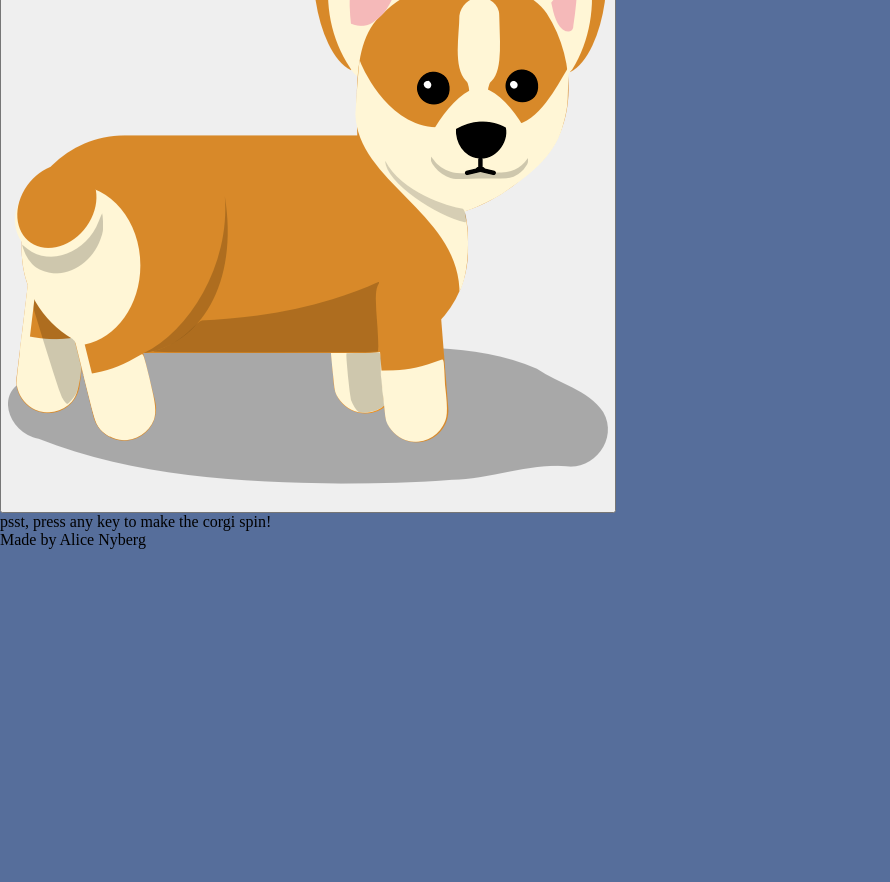
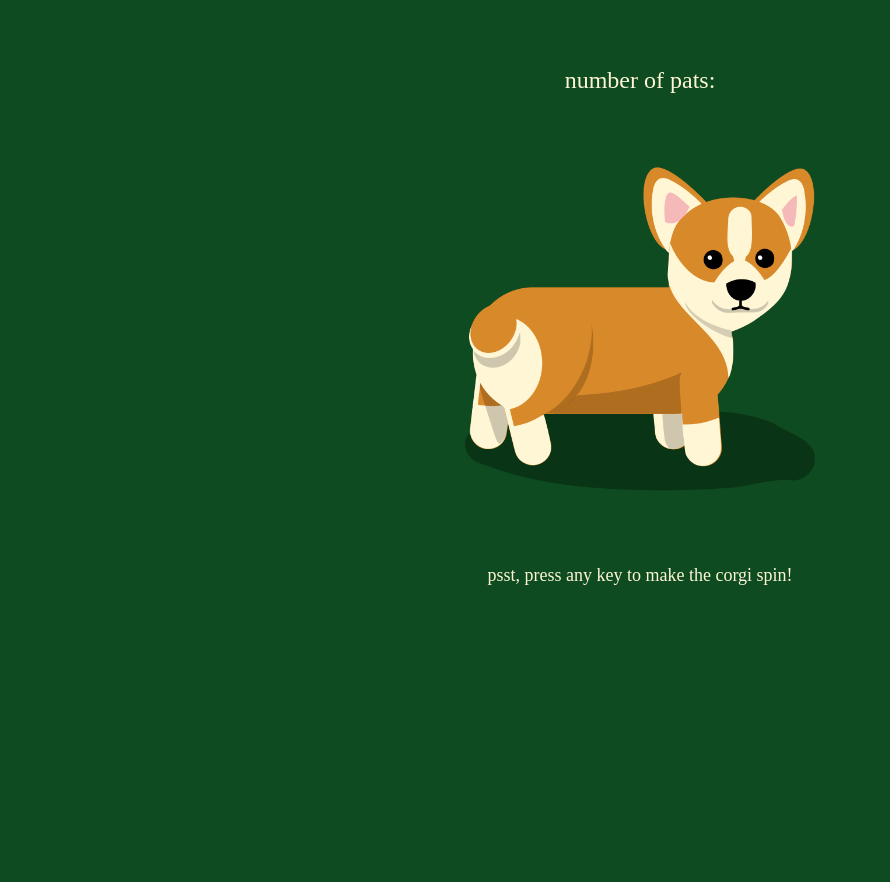
Before and after one commit to alicenyberg/useless-web, a plain HTML site: page index.html in a window 1280 px wide. Shown: the part 268-1150 px from the top of the page, without its empty margins (0-890 px from the left). Before the commit the page ends 817 px from the top, so only its background shows below. Drawn offline with Linux system fonts and the light colour scheme; a web font is replaced by a local one.

Commit message:
updated css

```diff
--- a/global.css
+++ b/global.css
@@ -1,5 +1,9 @@
 :root {
   --font-main: Source Code Pro;
-  --background-color: rgb(86, 110, 155);
+  --background-color: rgb(14, 75, 32);
+  --background-light: rgb(15, 17, 121);
   --h1-color: #fef6d6;
+  --h1-font-size: 64px;
+  --p-font-size: 24px;
+  --p-small: 18px;
 }
--- a/style.css
+++ b/style.css
@@ -5,6 +5,7 @@
 
 body {
   background-color: var(--background-color);
+  margin: 0;
 }
 
 @font-face {
@@ -15,21 +16,65 @@ body {
 }
 
 h1 {
+  padding-top: 120px;
   margin: 60px;
   display: flex;
   justify-content: center;
+  align-items: center;
   font-family: var(--font-main);
   color: var(--h1-color);
+  font-size: var(--h1-font-size);
 }
 
-.corgi-container {
-  margin-top: 100px;
+p {
+  font-family: var(--font-main);
+  color: var(--h1-color);
+  font-size: var(--p-font-size);
+  display: flex;
+  justify-content: center;
+  padding: 20px;
+}
+
+.corgiContainer {
+  display: flex;
+  justify-content: center;
+}
+
+.corgiContainer img {
+  height: 350px;
+  width: 350px;
+}
+
+.btnCounter {
+  background-color: transparent;
+  border: none;
   display: flex;
   justify-content: center;
   align-items: center;
+  flex-direction: column;
 }
 
-.corgi-container img {
-  height: 400px;
-  width: 400px;
+.message {
+  display: flex;
+  justify-content: center;
 }
+.keyText {
+  font-size: var(--p-small);
+}
+
+.rotate {
+  transform: rotate(360deg) scale(1.2);
+  transition: 1.2s ease-in-out;
+}
+
+.light {
+  background-color: var(--background-light);
+}
+
+footer {
+  display: flex;
+  justify-content: center;
+  width: 100%;
+  position: absolute;
+  padding-top: 300%;
+}
```
Also changed, not shown: 2 other files.
